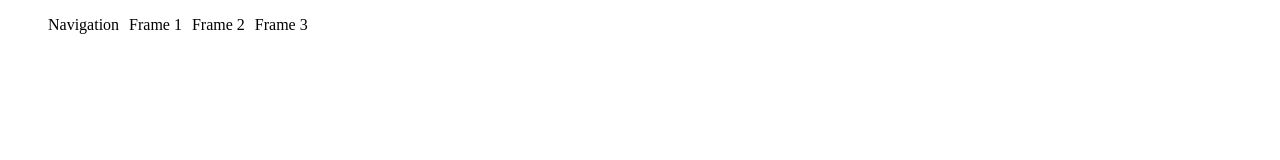
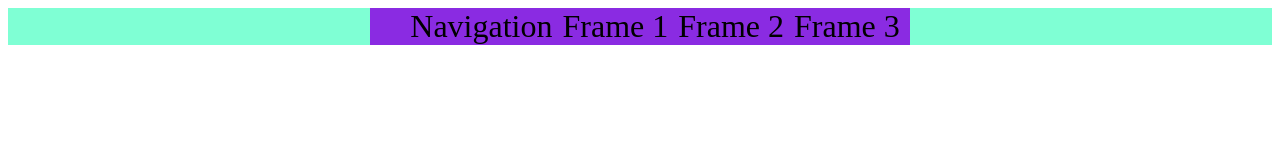
Before and after one commit to cseanwar/new-year-new-me-practice-code, a plain HTML site: page index.html in a window 1280 px wide. Drawn offline with Linux system fonts and the light colour scheme.

Commit message:
Fixed nav menu

```diff
--- a/index.html
+++ b/index.html
@@ -4,8 +4,13 @@
     <meta charset="UTF-8">
     <meta name="viewport" content="width=device-width, initial-scale=1.0">
     <title>Auto</title>
-    <!-- <style>
+    <style>
         .container{
+            display: flex;
+            justify-content: space-between;
+            gap: 20px;
+            align-items: center;
+            margin: 0 auto;
             background-color:aquamarine;
         }
         .content{
@@ -14,13 +19,13 @@
             max-width: 1140px;
             margin: 0 auto
         }
-    </style> -->
+    </style>
     <link rel="stylesheet" href="styles/nav.css">
 </head>
 <body>
     <header>
-        <nav>
-            <ul>
+        <nav class="container">
+            <ul class="content">
                 <li><a href="nav.html">Navigation</a></li>
                 <li><a href="frame1.html">Frame 1</a></li>
                 <li><a href="frame2.html">Frame 2</a></li>
```
